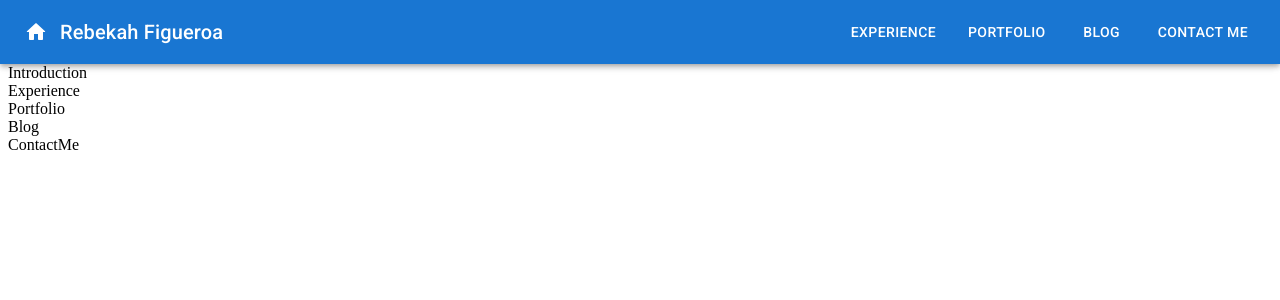
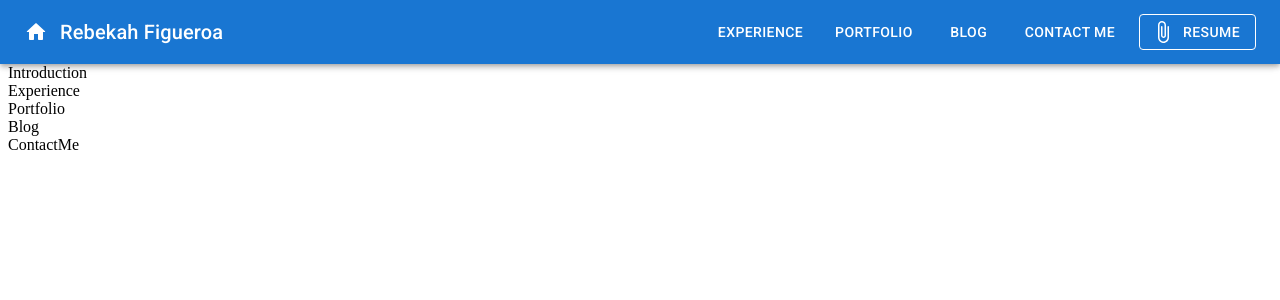
Before and after one commit to RebekahFigueroa/personal-website, a React (Create React App) app: page / in a window 1280 px wide. Shown: the top 300 px of the page. Built offline with nearby package versions, Linux system fonts and the light colour scheme.

Commit message:
finished formatting for NavBar components

```diff
--- a/src/NavBar/NavBar.js
+++ b/src/NavBar/NavBar.js
@@ -1,3 +1,4 @@
+import AttachFileRoundedIcon from "@mui/icons-material/AttachFileRounded";
 import HomeRoundedIcon from "@mui/icons-material/HomeRounded";
 import {
   AppBar,
@@ -18,6 +19,7 @@ function NavBar() {
           size="large"
           edge="start"
           color="inherit"
+          fontSize="inherit"
           aria-label="Home button"
         >
           <HomeRoundedIcon />
@@ -30,6 +32,14 @@ function NavBar() {
           <Button color="inherit">Portfolio</Button>
           <Button color="inherit">Blog</Button>
           <Button color="inherit">Contact Me</Button>
+          <Button
+            color="inherit"
+            variant="outlined"
+            size="Large"
+            startIcon={<AttachFileRoundedIcon />}
+          >
+            Resume
+          </Button>
         </Stack>
       </Toolbar>
     </AppBar>
```
